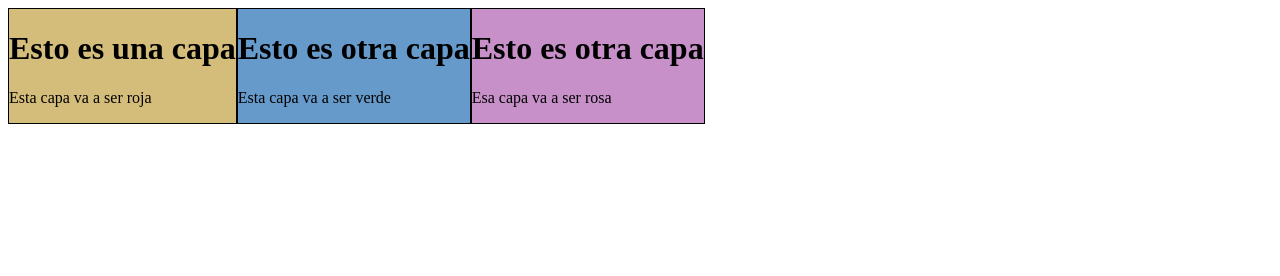
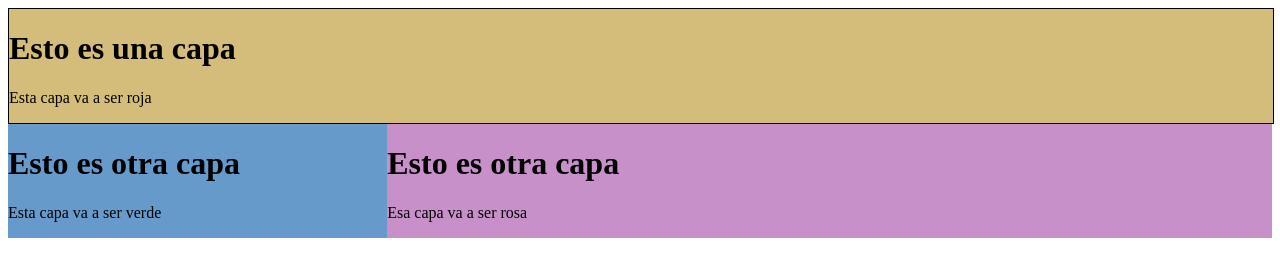
Before and after one commit to milenaferrero/html, a plain HTML site: page capas.html in a window 1280 px wide. Drawn offline with Linux system fonts and the light colour scheme.

Commit message:
separar estilos css
hemos aprendido a colocar los estilos css en la etiqueta style

```diff
--- a/capas.html
+++ b/capas.html
@@ -5,17 +5,36 @@
     <meta name="viewport" content="width=device-width, initial-scale=1.0">
     <meta http-equiv="X-UA-Compatible" content="ie=edge">
     <title>Document</title>
+    <style>
+        div {
+            width: 100px;
+            float: left;
+        }
+        div.cabecera{
+            background-color: #d4bc7b;
+            border:1px solid black;
+            width: 100%;
+        }
+        div.menu{
+            background-color:#669aca;
+            width: 30%;
+        }
+        div.principal{
+            background-color: rgb(199, 144, 201);
+            width: 70%;
+        }
+    </style>
 </head>
 <body>
-    <div style="float:left;background-color: #d4bc7b;border:1px solid black;">
+    <div class="cabecera">
         <h1>Esto es una capa</h1>
         <p>Esta capa va a ser roja</p>
     </div>
-    <div style="float:left;background-color:#669aca;border:1px solid black;">
+    <div class="menu" >
         <h1>Esto es otra capa</h1>
         <p>Esta capa va a ser verde</p>
     </div>
-    <div style="float:left;background-color: rgb(199, 144, 201);border:1px solid black;">
+    <div class="principal" >
         <h1>Esto es otra capa</h1>
         <p>Esa capa va a ser rosa</p>
     </div>
```
